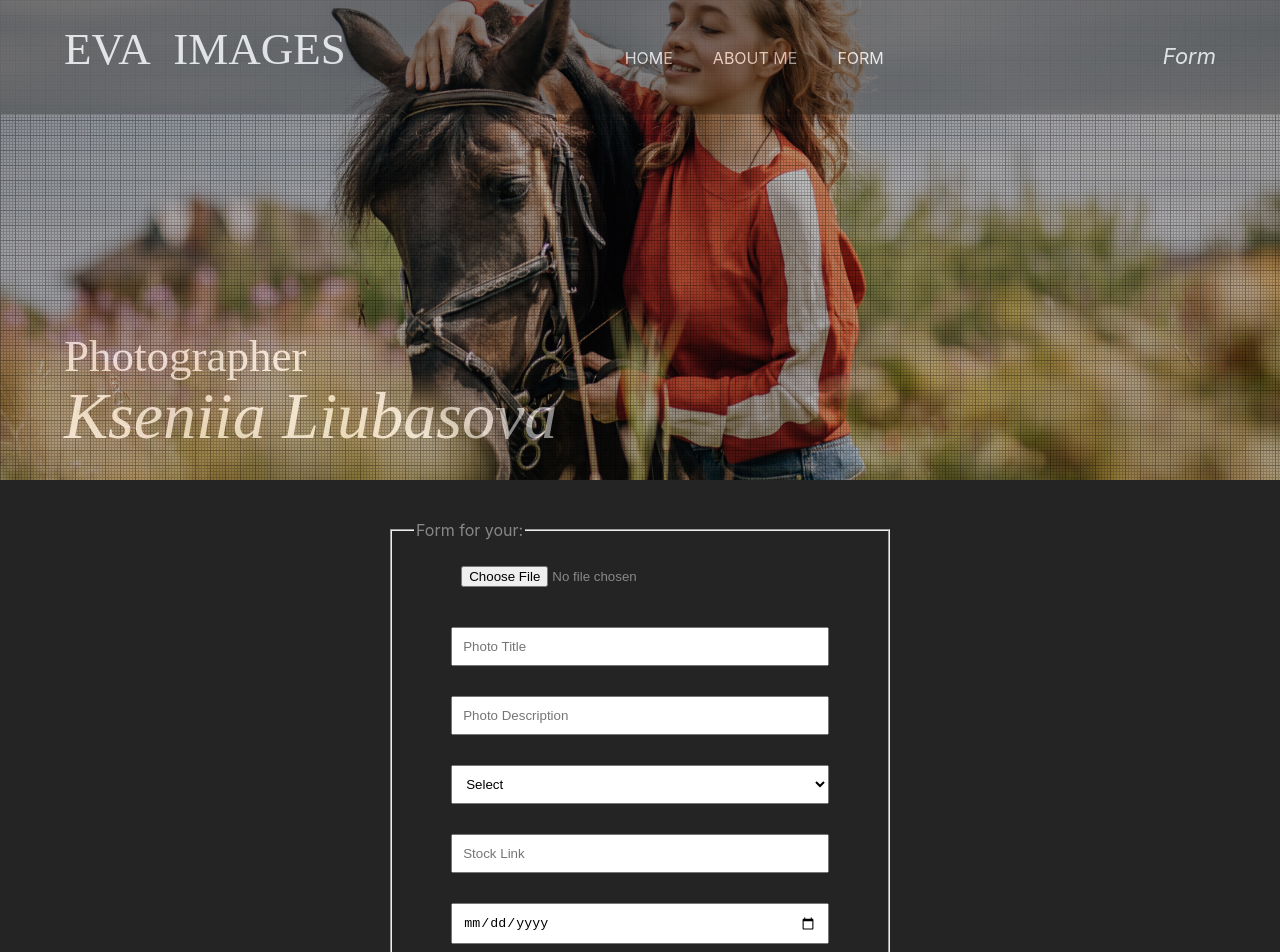
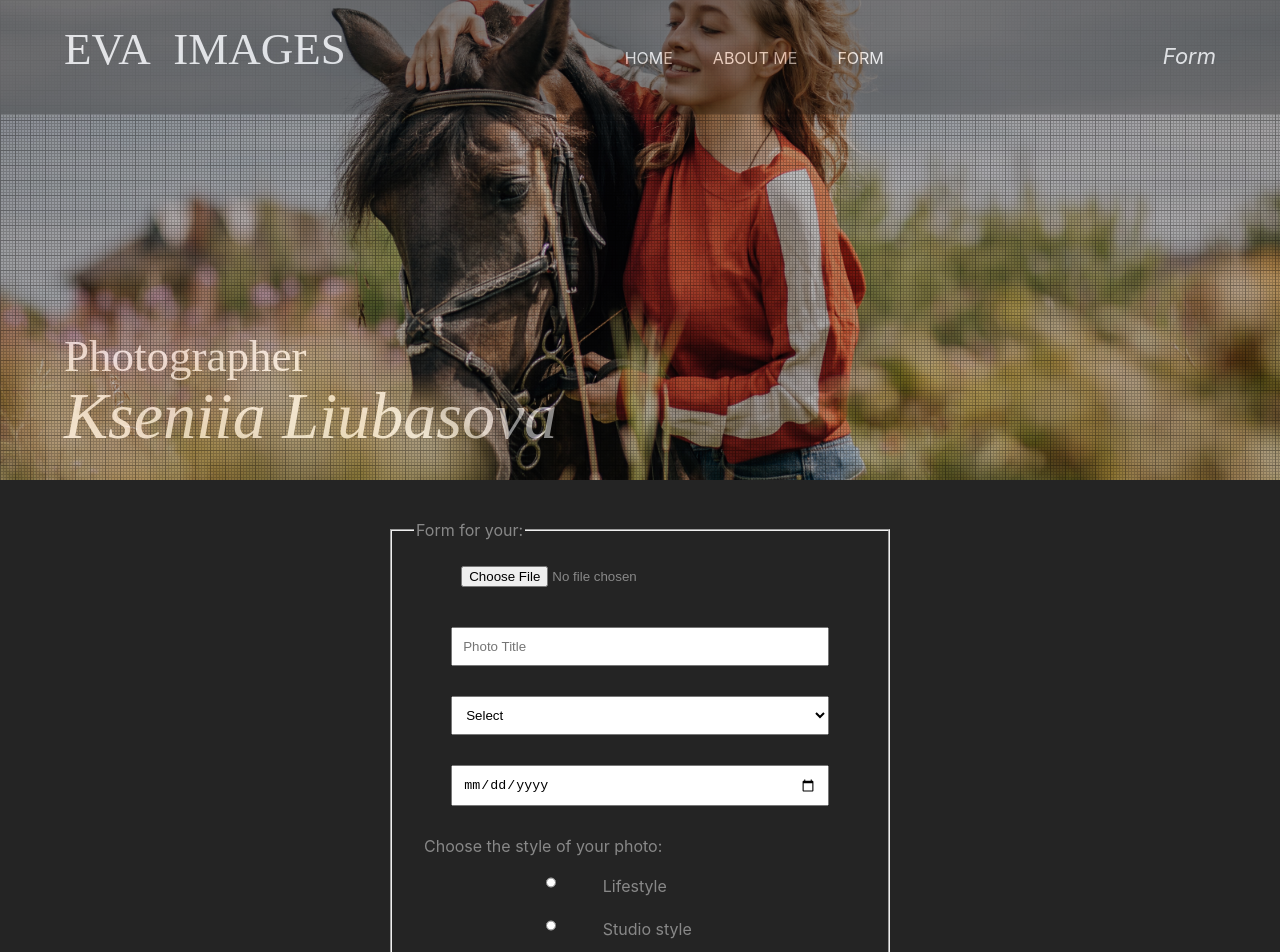
Before and after one commit to evakerrigan/eva-images, a React (Vite) app: page /form in a window 1280 px wide. Shown: the top 952 px of the page. Built offline with nearby package versions, Linux system fonts and the light colour scheme; a web font is replaced by a local one.

Commit message:
refactor: delete description and link component

```diff
--- a/src/components/Form/Form.tsx
+++ b/src/components/Form/Form.tsx
@@ -1,9 +1,7 @@
 import React, { Component, createRef, FormEvent, RefObject } from 'react';
 import './Form.scss';
 import { InputDate } from './InputDate/InputDate';
-import { InputDescription } from './InputDescription/InputDescription';
 import { InputFile } from './InputFile/InputFile';
-import { InputLink } from './InputLink/InputLink';
 import { InputSelect } from './InputSelect/InputSelect';
 import { InputTitle } from './InputTitle/InputTitle';
 import { InputStyle } from './InputStyle/InputStyle';
@@ -19,10 +17,8 @@ interface myState {
   errors: {
     refFile: boolean;
     refTitle: boolean;
-    refDescription: boolean;
     refSelect: boolean;
     refDate: boolean;
-    refLink: boolean;
     refStyle: boolean;
     refAgree: boolean;
   };
@@ -31,19 +27,15 @@ interface myState {
 interface myCard {
   photo: string;
   title: string;
-  description: string;
   select: string;
   date: string;
-  link: string;
   style: string;
 }
 
 export class Form extends Component<typePropsElseBimbo, myState> {
   private refFile: RefObject<HTMLInputElement>;
   private refTitle: RefObject<HTMLInputElement>;
-  private refDescription: RefObject<HTMLInputElement>;
   private refSelect: RefObject<HTMLSelectElement>;
-  private refLink: RefObject<HTMLInputElement>;
   private refDate: RefObject<HTMLInputElement>;
   private refStyleLifestyle: RefObject<HTMLInputElement>;
   private refStyleStudio: RefObject<HTMLInputElement>;
@@ -54,9 +46,7 @@ export class Form extends Component<typePropsElseBimbo, myState> {
     super(props);
     this.refFile = createRef();
     this.refTitle = createRef();
-    this.refDescription = createRef();
     this.refSelect = createRef();
-    this.refLink = createRef();
     this.refDate = createRef();
     this.refStyleLifestyle = createRef();
     this.refStyleStudio = createRef();
@@ -67,10 +57,8 @@ export class Form extends Component<typePropsElseBimbo, myState> {
       errors: {
         refFile: false,
         refTitle: false,
-        refDescription: false,
         refSelect: false,
         refDate: false,
-        refLink: false,
         refStyle: false,
         refAgree: false,
       },
@@ -80,10 +68,8 @@ export class Form extends Component<typePropsElseBimbo, myState> {
     e.preventDefault();
     const photo = this.refFile.current as HTMLInputElement;
     const title = (this.refTitle.current as HTMLInputElement).value;
-    const description = (this.refDescription.current as HTMLInputElement).value;
     const select = (this.refSelect.current as HTMLSelectElement).value;
     const date = (this.refDate.current as HTMLInputElement).value;
-    const link = (this.refLink.current as HTMLInputElement).value;
     const styleLifestyle = this.refStyleLifestyle?.current?.checked;
     const styleStudio = this.refStyleStudio?.current?.checked;
     let style: string | undefined;
@@ -97,20 +83,16 @@ export class Form extends Component<typePropsElseBimbo, myState> {
     const er = {
       refFile: false,
       refTitle: false,
-      refDescription: false,
       refSelect: false,
       refDate: false,
-      refLink: false,
       refStyle: false,
       refAgree: false,
     };
 
     photo.value.length > 0 ? null : (er.refFile = true);
     title.length > 0 ? null : (er.refTitle = true);
-    description.length > 0 ? null : (er.refDescription = true);
     select !== 'select' ? null : (er.refSelect = true);
     date.length > 0 ? null : (er.refDate = true);
-    link.length > 0 ? null : (er.refLink = true);
     style ? null : (er.refStyle = true);
     agree ? null : (er.refAgree = true);
 
@@ -119,17 +101,13 @@ export class Form extends Component<typePropsElseBimbo, myState> {
       const card = {
         photo: URL.createObjectURL(((photo as HTMLInputElement).files as FileList)[0]),
         title: title,
-        description: description,
         select: select,
         date: date,
-        link: link,
         style: style ? style : '',
       };
       this.setState({ saleList: [...this.state.saleList, card] });
       this.refForm?.current ? this.refForm?.current.reset() : '';
     }
-
-    console.log(photo.value.length);
   }
 
   render() {
@@ -140,12 +118,7 @@ export class Form extends Component<typePropsElseBimbo, myState> {
             <legend className="input-legend-title">Form for your:</legend>
             <InputFile refFile={this.refFile} er={this.state.errors.refFile} />
             <InputTitle refTitle={this.refTitle} er={this.state.errors.refTitle} />
-            <InputDescription
-              refDescription={this.refDescription}
-              er={this.state.errors.refDescription}
-            />
             <InputSelect refSelect={this.refSelect} er={this.state.errors.refSelect} />
-            <InputLink refLink={this.refLink} er={this.state.errors.refLink} />
             <InputDate refDate={this.refDate} er={this.state.errors.refDate} />
             <InputStyle
               refStyleLifestyle={this.refStyleLifestyle}
--- a/src/components/Form/InputDescription/InputDescription.tsx
+++ /dev/null
@@ -1,22 +0,0 @@
-import React, { Component, RefObject } from 'react';
-
-type typeRefDescription = RefObject<HTMLInputElement>;
-
-export class InputDescription extends Component<{
-  refDescription: typeRefDescription;
-  er: boolean;
-}> {
-  render() {
-    return (
-      <>
-        <input
-          type="text"
-          ref={this.props.refDescription}
-          placeholder="Photo Description"
-          className="input input-text description"
-        />
-        {this.props.er ? <p>Нет описания</p> : null}
-      </>
-    );
-  }
-}
--- a/src/components/Form/InputFile/InputFile.tsx
+++ b/src/components/Form/InputFile/InputFile.tsx
@@ -6,14 +6,7 @@ export class InputFile extends Component<{ refFile: typeRefFile; er: boolean }>
   render() {
     return (
       <>
-        <input
-          type="file"
-          ref={this.props.refFile}
-          // onInput={() => {
-          //   console.log(this.props.refFile.current?.value);
-          // }}
-          className="input input-image file"
-        />
+        <input type="file" ref={this.props.refFile} className="input input-image file" />
         {this.props.er ? <p>Нет картинки</p> : null}
       </>
     );
--- a/src/components/Form/InputLink/InputLink.tsx
+++ /dev/null
@@ -1,19 +0,0 @@
-import React, { Component, RefObject } from 'react';
-
-type typeRefLink = RefObject<HTMLInputElement>;
-
-export class InputLink extends Component<{ refLink: typeRefLink; er: boolean }> {
-  render() {
-    return (
-      <>
-        <input
-          type="text"
-          ref={this.props.refLink}
-          placeholder="Stock Link"
-          className="input input-text link"
-        />
-        {this.props.er ? <p>Нет ссылки на фотографию на фотостоке</p> : null}
-      </>
-    );
-  }
-}
--- a/src/components/SalePhotoCard/SalePhotoCard.tsx
+++ b/src/components/SalePhotoCard/SalePhotoCard.tsx
@@ -4,24 +4,20 @@ interface ISalePhotoCard {
   item: {
     photo: string;
     title: string;
-    description: string;
     select: string;
     date: string;
-    link: string;
     style: string;
   };
 }
 
 export default class SalePhotoCard extends Component<ISalePhotoCard> {
   render() {
-    const { photo, title, description, select, date, link, style } = this.props.item;
+    const { photo, title, select, date, style } = this.props.item;
     return (
       <div>
         <h3 className="title">{title}</h3>
         <img src={photo} alt="" />
-        <div className="description">{description}</div>
         <div className="select">{select}</div>
-        <div className="link">{link}</div>
         <div className="date">{date}</div>
         <div className="style">{style}</div>
       </div>
--- a/src/main.tsx
+++ b/src/main.tsx
@@ -5,9 +5,7 @@ import App from './App';
 import './index.css';
 
 ReactDOM.createRoot(document.getElementById('root') as HTMLElement).render(
-  // <React.StrictMode>
   <BrowserRouter>
     <App />
   </BrowserRouter>
-  // </React.StrictMode>
 );
```
Also changed, not shown: src/App.css (+0 -49 lines), src/index.css (+0 -60 lines).
